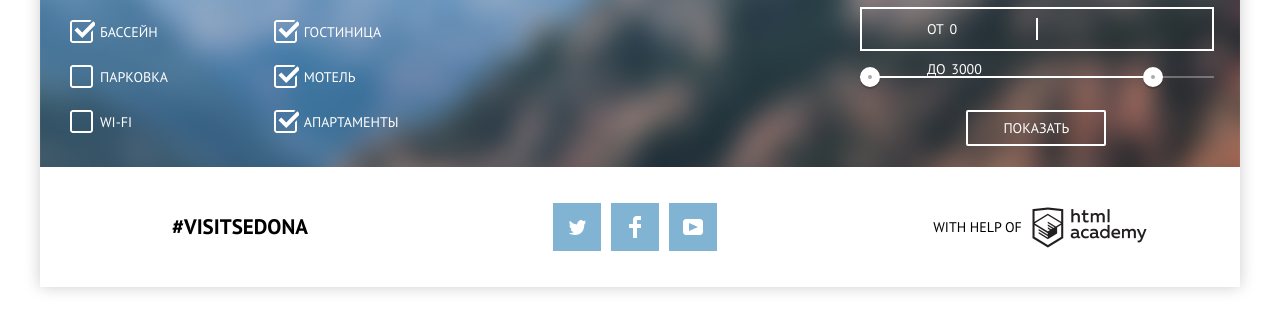
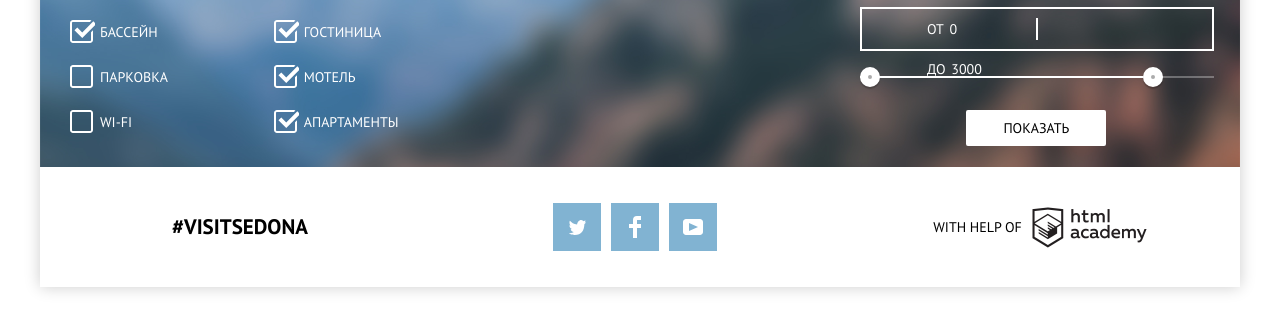
Before and after one commit to MaksimEgorov/sedona2, a plain HTML site: page Inner.html in a window 1280 px wide. In both pictures the pointer is over the button "ПОКАЗАТЬ". Shown: the part 101-432 px from the top of the page. Drawn offline with Linux system fonts and the light colour scheme.

Commit message:
Update CSS/style.css

```diff
--- a/CSS/style.css
+++ b/CSS/style.css
@@ -703,3 +703,8 @@ a {
     border-radius: 2px;
     cursor: pointer;
 }
+
+.btn-transparente:hover {
+    color: #000;
+    background: #fff;
+}
```
